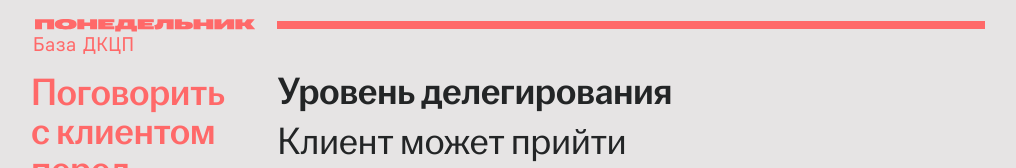
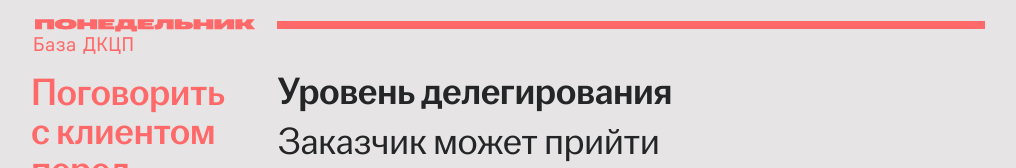
Before and after one commit to Eugene-Arutyunov/pndlnk-slides, an Eleventy site: page src/lesson3.html in a window 1280 px wide. Shown: the part 3220-3388 px from the top of the page, without its empty margins (8-1024 px from the left). Built offline with nearby package versions, Linux system fonts and the light colour scheme; Eleventy itself is replaced by a stand-in of ours; files that its build step writes are made by us from their sources.

Commit message:
Update wording in lesson3 content for improved accuracy

```diff
--- a/src/lesson3.html
+++ b/src/lesson3.html
@@ -85,7 +85,7 @@ block content %}
   </div>
   <div class="slide-content">
     <h2>Уровень делегирования</h2>
-    <p>Клиент может прийти</p>
+    <p>Заказчик может прийти</p>
     <ul>
       <li>с проблемой и ожидать предложений, что делать.</li>
       <li>с задачей и ожидать предложений, как сделать.</li>
```
